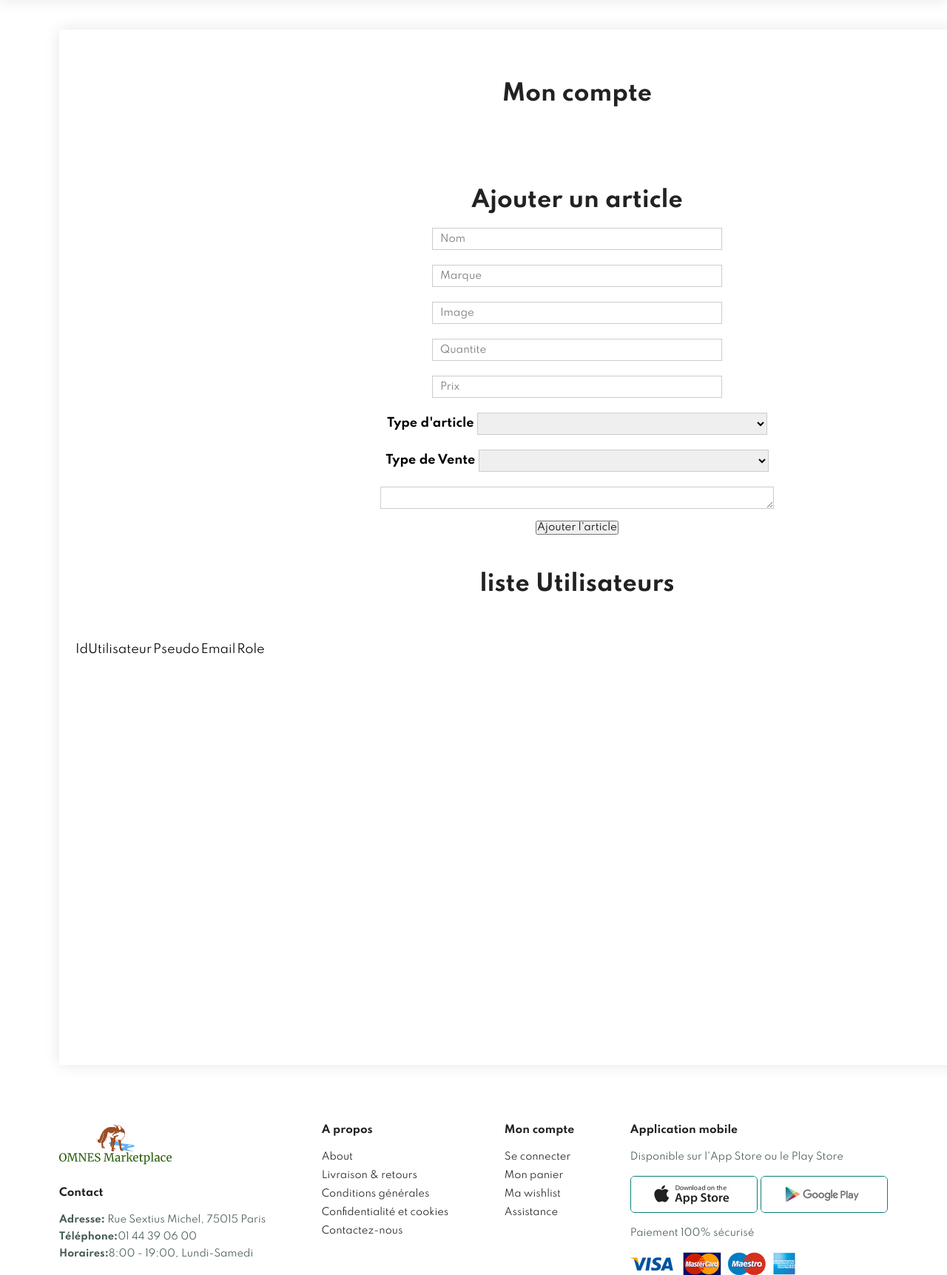
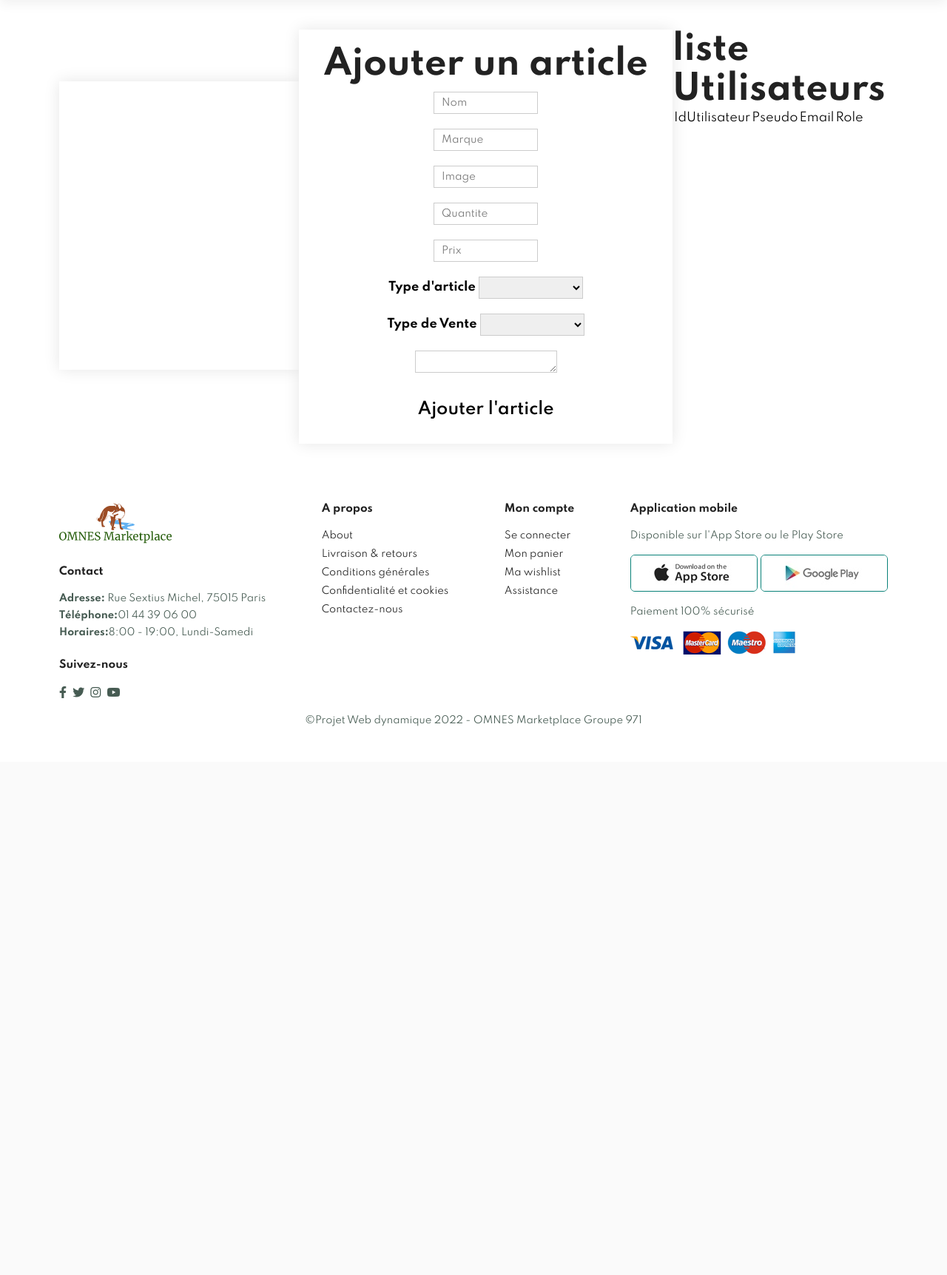
Before and after one commit to sebtrn/ECE-Fall-2022-Marketplace, a PHP site: page /compte.php in a window 1280 px wide; the page is wider, and only the part inside the window is pictured. Shown: the part 115-1839 px from the top of that part at 74% size. After the commit the page ends 1097 px from the top of that part, so only its background shows below. Run offline with PHP 8.4, Linux system fonts and the light colour scheme; the visitor is signed in with stand-in values (Sample User, id 1); data that the repository does not hold is empty.

Commit message:
update compte.php
css

```diff
--- a/compte.php
+++ b/compte.php
@@ -151,10 +151,10 @@ if (isset($_GET['IdUtilisateur']) && isset($_SESSION['IdUtilisateur']) && $_SESS
         <section id="Page-Login" class="section-p1">
 
             <div class="Login-Container">
-                <h2>Mon compte</h2>
+
                 <div class="Champ-User">
+                    <table>
 
-                    <table>
                         <?php
                         $array_keys = array_keys($result);
                         $i = 0;
@@ -175,8 +175,9 @@ if (isset($_GET['IdUtilisateur']) && isset($_SESSION['IdUtilisateur']) && $_SESS
                         } ?>
                     </table>
                 </div>
+            </div>
             <?php if (isset($_SESSION['IdUtilisateur']) && $_SESSION['IdTypeRole'] != 3) { ?>
-                    <div>
+                <div id="Ajout-Container">
                     <h2>Ajouter un article</h2>
                     <form method="POST" class="form-ajouter">
                         <input name="NomArticle" placeholder="Nom">
@@ -217,7 +218,7 @@ if (isset($_GET['IdUtilisateur']) && isset($_SESSION['IdUtilisateur']) && $_SESS
                         <br>
                         <textarea name="Description"></textarea>
                         <br>
-                            <button name="addArticle" type="submit">Ajouter l'article</button>
+                        <button name="addArticle" type="submit" class="normal">Ajouter l'article</button>
                     </form>
                 </div>
             <?php }
@@ -283,7 +284,7 @@ if (isset($_GET['IdUtilisateur']) && isset($_SESSION['IdUtilisateur']) && $_SESS
                     </table>
                 </div>
             <?php } ?>
-            </div>
+
         </section>
     <?php } ?>
     <footer class="section-p1">
--- a/style.css
+++ b/style.css
@@ -925,25 +925,29 @@ form .btn:focus {
 
 /* Login Page */
 
+#Page-Login{
+    display: flex;
+    justify-content: space-evenly;
+}
+
 #Page-Login .Login-Container {
     background: #fff;
-    width: 1400px;
-    height: 1400px;
+    width: 450px;
+    height: 390px;
     position: relative;
     text-align: center;
-    padding: 20px 0;
-    margin: auto;
+    margin-bottom: 100px;
+    margin-top: auto;
     box-shadow: 0 0 20px 0px rgba(0, 0, 0, 0.1);
 }
 
 #Page-Login .Login-Container h2 {
-    padding-top: 40px;
     font-size: 30px;
 }
 
 #Page-Login .Login-Container table {
-    padding-top: 50px;
-    padding-left: 20px;
+    padding-top: 40px;
+    padding-left: 40px;
     justify-content: center;
 }
 
@@ -951,10 +955,22 @@ form .btn:focus {
     padding: 40px 40px;
 }
 
+#Ajout-Container{
+    background: #fff;
+    width: 700px;
+    height: 560px;
+    position: relative;
+    text-align: center;
+    padding: 20px 0;
+    box-shadow: 0 0 20px 0px rgba(0, 0, 0, 0.1);
+}
+
 #Page-Login .Login-Container .Champ-User {
+
     justify-content: left;
     text-align: left;
 }
+
 
 .form-ajouter input {
     width: 28%;
```
Also changed, not shown: produit.php (+9 -10 lines). Lines whose indentation alone changed are shown as unchanged.
